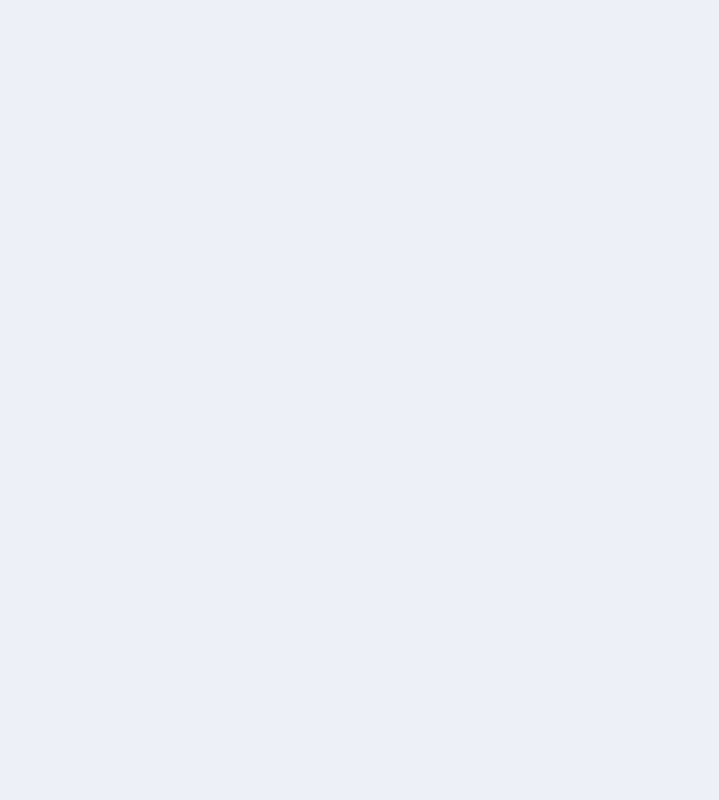
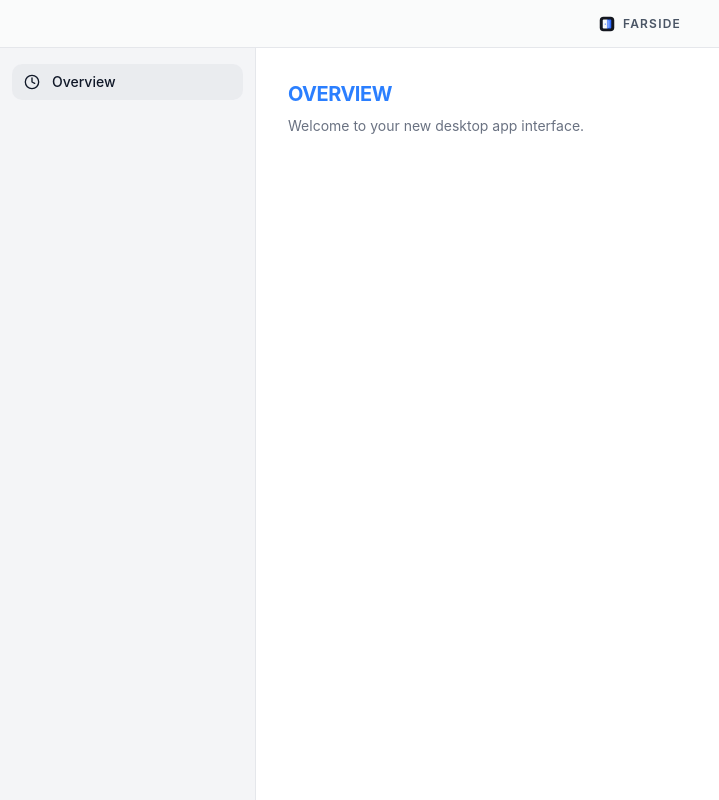
Before and after one commit to shivam-taneja/farside, a React (Vite) app: page / in a window 1280 px wide. Shown: the whole page, without its empty margins (0-719 px from the left). Built offline with nearby package versions, Linux system fonts and the light colour scheme.

Commit message:
feat: add application layout with header, sidebar, and custom window configuration

```diff
--- a/src-tauri/tauri.conf.json
+++ b/src-tauri/tauri.conf.json
@@ -14,7 +14,9 @@
       {
         "title": "farside",
         "width": 800,
-        "height": 600
+        "height": 600,
+        "titleBarStyle": "Overlay",
+        "hiddenTitle": true
       }
     ],
     "security": {
--- a/src/App.tsx
+++ b/src/App.tsx
@@ -1,9 +1,18 @@
 import "./App.css";
+
+import { AppLayout } from "./components/layout/app-layout";
 
 export default function App() {
   return (
-    <div className="flex min-h-screen flex-col bg-background text-foreground">
-      {/* Desktop app UI goes here */}
-    </div>
+    <AppLayout>
+      <div className="flex flex-col gap-2">
+        <h1 className="text-xl font-bold tracking-tight text-blue-500 uppercase">
+          Overview
+        </h1>
+        <p className="text-sm text-gray-500">
+          Welcome to your new desktop app interface.
+        </p>
+      </div>
+    </AppLayout>
   );
 }
--- /dev/null
+++ b/src/components/layout/app-header.tsx
@@ -0,0 +1,31 @@
+import { useEffect, useState } from "react";
+
+export function AppHeader() {
+  const [isMac, setIsMac] = useState(true);
+
+  useEffect(() => {
+    // Check if the user is on macOS to apply the correct padding for traffic lights
+    setIsMac(navigator.userAgent.toLowerCase().includes("mac"));
+  }, []);
+
+  return (
+    <div
+      data-tauri-drag-region
+      className="flex h-12 w-full items-center border-b border-gray-200 bg-gray-50/80 px-4 backdrop-blur-sm"
+    >
+      {/* Space for macOS window controls (traffic lights) - only on Mac */}
+      {isMac ? <div className="w-16 pointer-events-none"></div> : null}
+
+      <div className="flex flex-1 items-center justify-center pointer-events-none">
+        <div className="flex items-center gap-2">
+          <img src="/logo.svg" alt="Farside Logo" className="h-4 w-4" />
+          <span className="text-xs font-semibold tracking-widest text-gray-600">
+            FARSIDE
+          </span>
+        </div>
+      </div>
+
+      {isMac ? <div className="w-16 pointer-events-none"></div> : null}
+    </div>
+  );
+}
--- /dev/null
+++ b/src/components/layout/app-layout.tsx
@@ -0,0 +1,19 @@
+import React from "react";
+import { AppHeader } from "./app-header";
+import { AppSidebar } from "./app-sidebar";
+
+interface AppLayoutProps {
+  children: React.ReactNode;
+}
+
+export function AppLayout({ children }: AppLayoutProps) {
+  return (
+    <div className="flex h-screen w-full flex-col bg-white overflow-hidden text-slate-900 font-sans">
+      <AppHeader />
+      <div className="flex flex-1 overflow-hidden">
+        <AppSidebar />
+        <main className="flex-1 overflow-y-auto bg-white p-8">{children}</main>
+      </div>
+    </div>
+  );
+}
--- /dev/null
+++ b/src/components/layout/app-sidebar.tsx
@@ -0,0 +1,17 @@
+import { Clock } from "lucide-react";
+
+export function AppSidebar() {
+  return (
+    <div className="flex h-full w-64 flex-col border-r border-gray-200 bg-[#F4F5F7] px-3 py-4">
+      <nav className="flex-1 space-y-1">
+        <a
+          href="#"
+          className="flex items-center gap-3 rounded-md bg-gray-200/60 px-3 py-2 text-sm font-medium text-gray-900"
+        >
+          <Clock className="h-4 w-4" />
+          Overview
+        </a>
+      </nav>
+    </div>
+  );
+}
```
